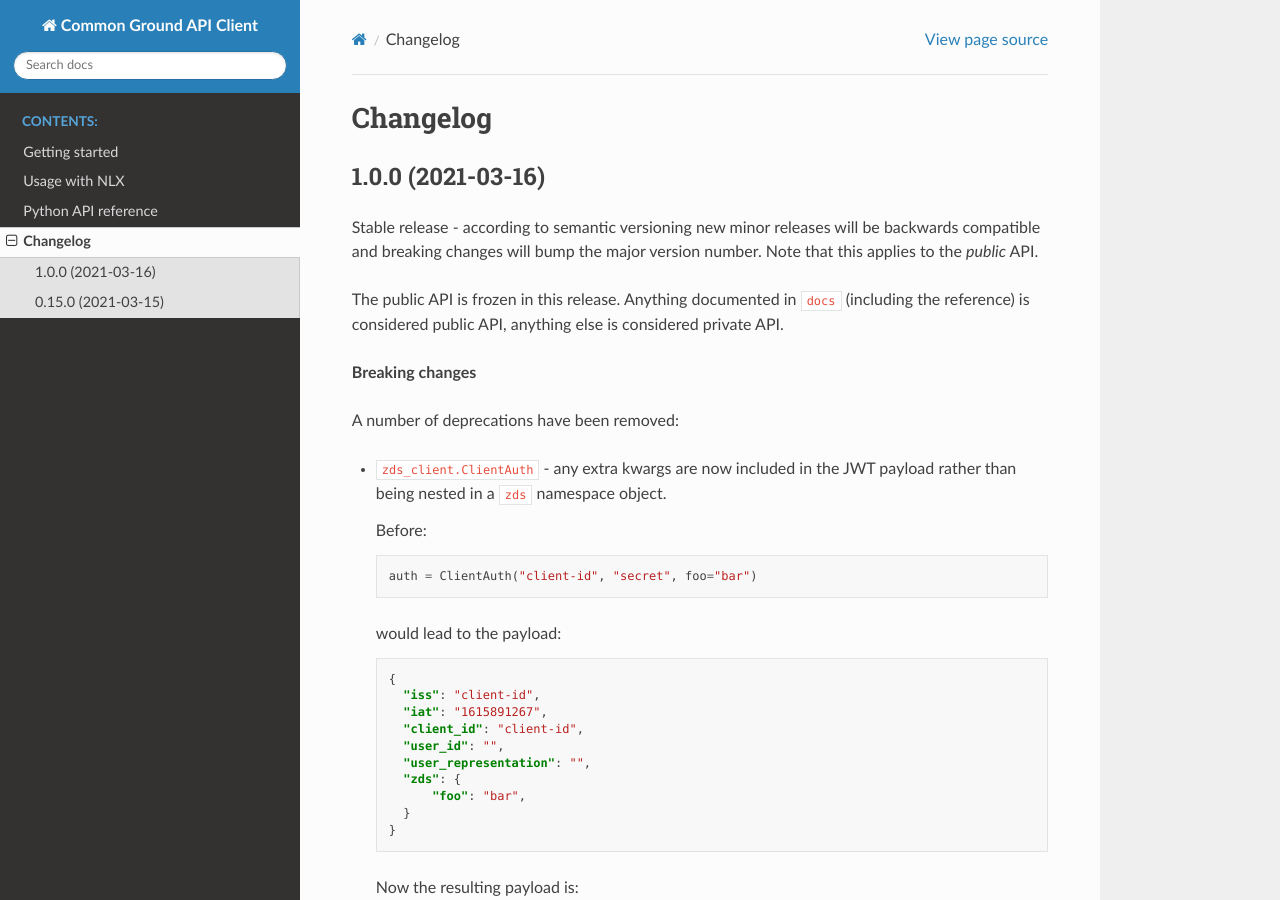
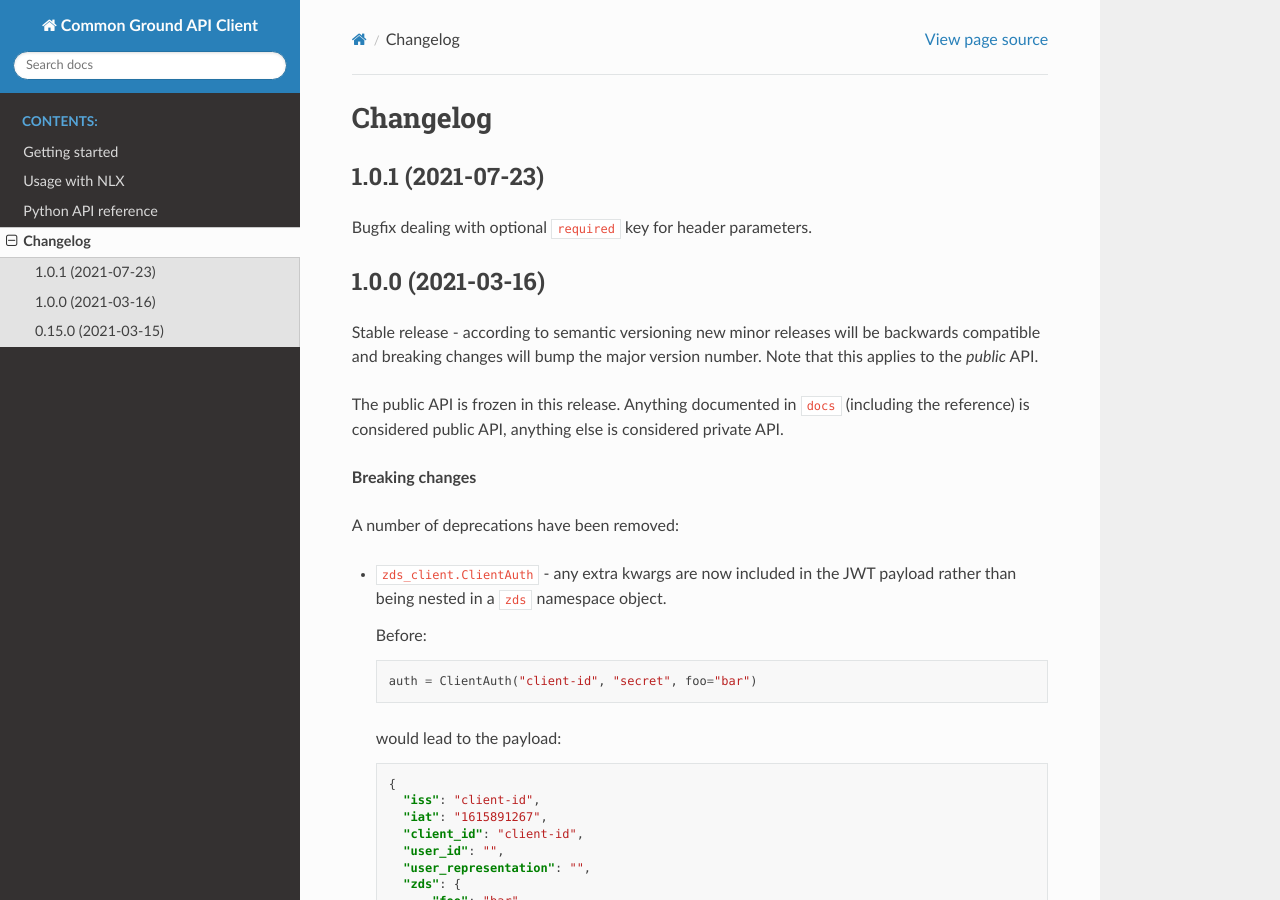
Before and after one commit to VNG-Realisatie/gemma-zds-client, a Sphinx documentation site: the page built from docs/changelog.rst, in a window 1280 px wide and 900 px high. Built offline with Sphinx 7.4.7 and the Read the Docs theme 2.0.0, drawn with Linux system fonts in a browser that asks for light colours.

Commit message:
:bookmark: Bump version and update changelog

```diff
--- a/CHANGELOG.rst
+++ b/CHANGELOG.rst
@@ -1,5 +1,10 @@
 Changelog
 =========
+
+1.0.1 (2021-07-23)
+------------------
+
+Bugfix dealing with optional ``required`` key for header parameters.
 
 1.0.0 (2021-03-16)
 ------------------
--- a/docs/conf.py
+++ b/docs/conf.py
@@ -25,7 +25,7 @@ copyright = "2021, Maykin Media, VNG-Realisatie"
 author = "Maykin Media, VNG-Realisatie"
 
 # The full version, including alpha/beta/rc tags
-release = "1.0.0"
+release = "1.0.1"
 
 
 # -- General configuration ---------------------------------------------------
--- a/setup.cfg
+++ b/setup.cfg
@@ -2,7 +2,7 @@
 # see http://setuptools.readthedocs.io/en/latest/setuptools.html#configuring-setup-using-setup-cfg-files
 [metadata]
 name = gemma-zds-client
-version = 1.0.0
+version = 1.0.1
 description = Generieke client voor GEMMA-zaken componenten
 long_description = file: README.rst
 url = https://github.com/VNG-Realisatie/gemma-zds-client
```
Also changed, not shown: .bumpversion.cfg.
